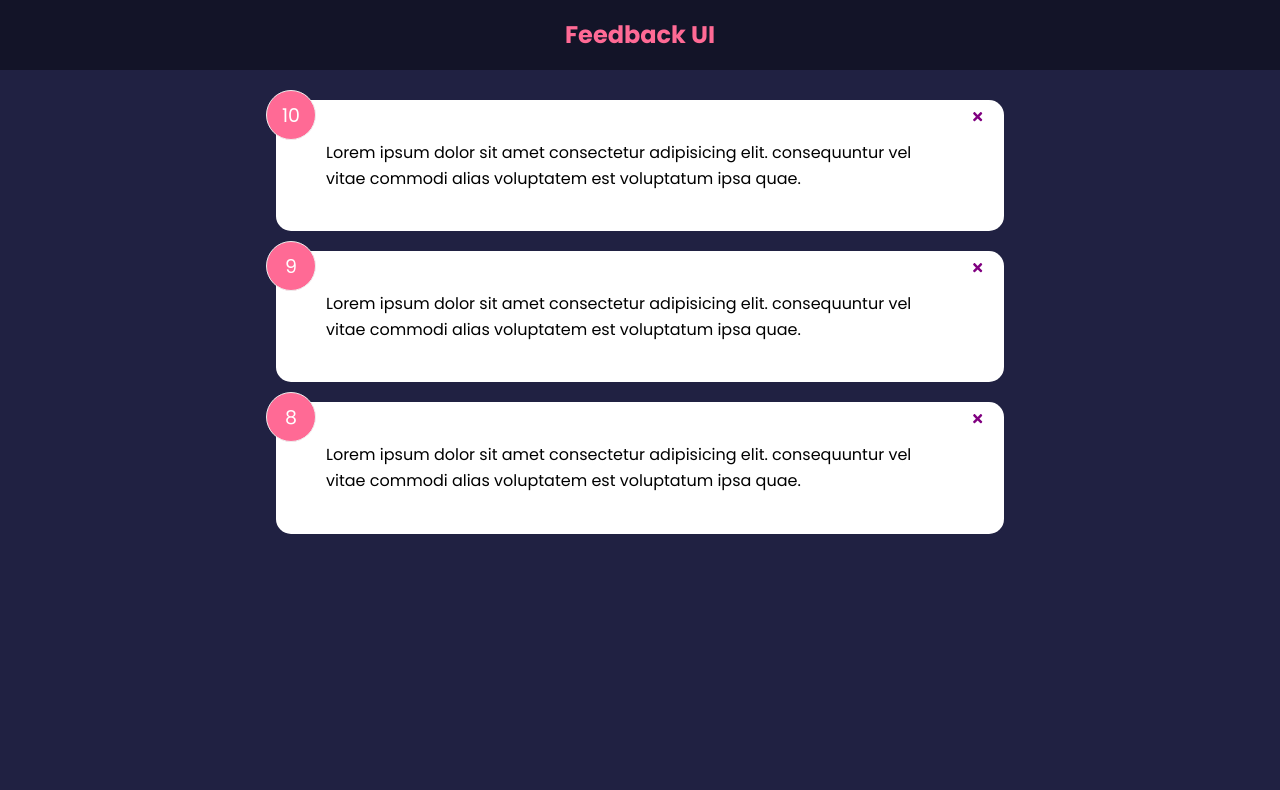
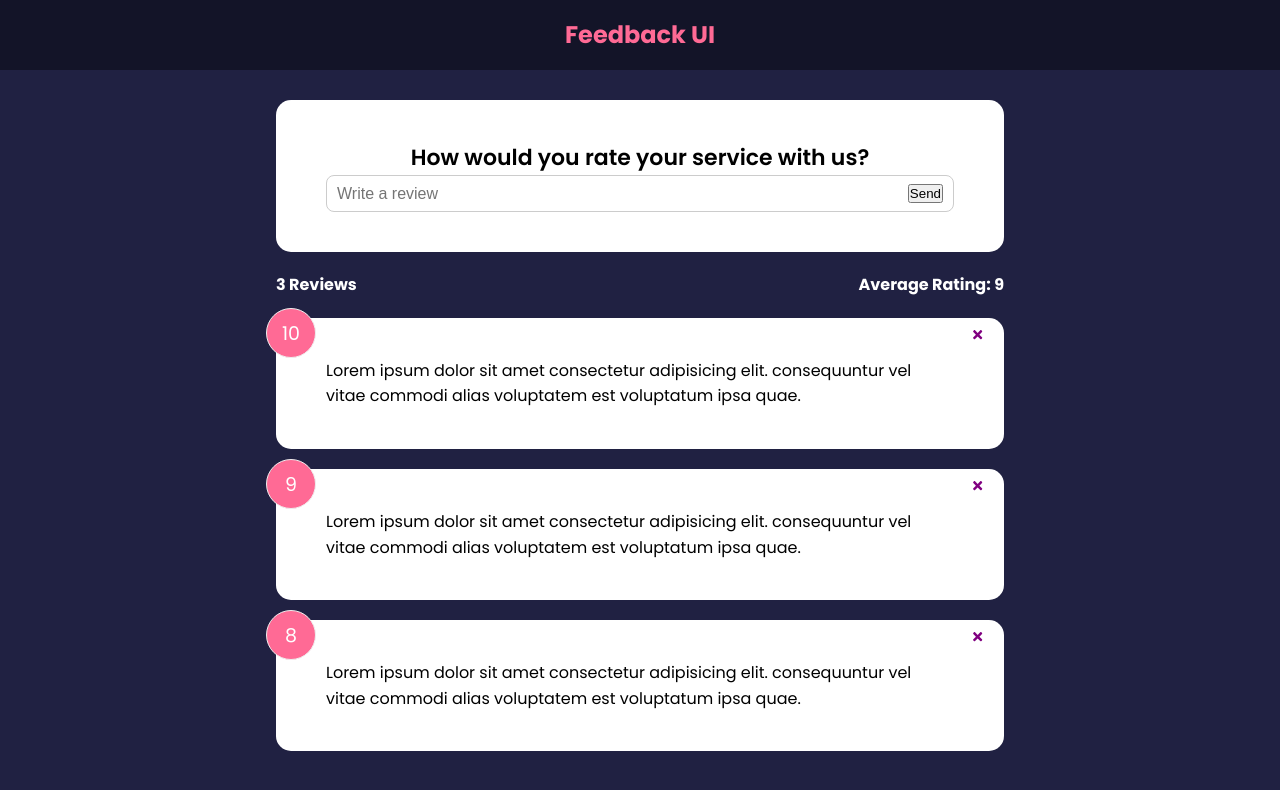
Before and after one commit to OnelioViera/feedback-app, a React (Create React App) app: page / in a window 1280 px wide. Shown: the top 790 px of the page. Built offline with nearby package versions, Linux system fonts and the light colour scheme.

Commit message:
update files

```diff
--- a/src/App.js
+++ b/src/App.js
@@ -2,6 +2,8 @@
 import Header from './components/Header';
 import FeedbackList from './components/FeedbackList';
 import FeedbackData from './data/FeedbackData';
+import FeedbackStats from './components/FeedbackStats';
+import FeedbackForm from './components/FeedbackForm';
 
 function App() {
   const [feedback, setFeedback] = useState (FeedbackData);
@@ -16,6 +18,8 @@
     <>
     <Header />
     <div className="container">
+      <FeedbackForm />
+      <FeedbackStats feedback={feedback} />
       <FeedbackList feedback={feedback} handleDelete={deleteFeedback} />
     </div>
     </>
--- /dev/null
+++ b/src/components/FeedbackForm.jsx
@@ -0,0 +1,30 @@
+import {useState} from 'react';
+import Card from './shared/Card';
+
+function FeedbackForm() {
+  const [text, setText] = useState('');
+
+  const handleTextChange = (e) => {
+    setText(e.target.value);
+  }
+
+  return (
+    <Card>
+      <form>
+        <h2>How would you rate your service with us?</h2>
+        {/* @todo - rating select component */}
+        <div className="input-group">
+          <input
+          onChange={handleTextChange}
+          type="text"
+          placeholder='Write a review'
+          value={text} />
+          <button type="submit">Send</button>
+        </div>
+
+      </form>
+    </Card>
+  )
+}
+
+export default FeedbackForm
--- /dev/null
+++ b/src/components/FeedbackStats.jsx
@@ -0,0 +1,24 @@
+import PropTypes from 'prop-types'
+
+function FeedbackStats({feedback}) {
+// Calculate average rating
+
+let average = feedback.reduce((acc, curr) => {
+  return acc + curr.rating
+}, 0) / feedback.length
+
+average = average.toFixed(1).replace(/[.,]0$/, '')
+
+  return (
+    <div className="feedback-stats">
+      <h4>{feedback.length} Reviews</h4>
+      <h4>Average Rating: {isNaN(average) ? 0 : average }</h4>
+    </div>
+  )
+}
+
+FeedbackStats.propTypes ={
+  feedback: PropTypes.array.isRequired,
+}
+
+export default FeedbackStats
```
